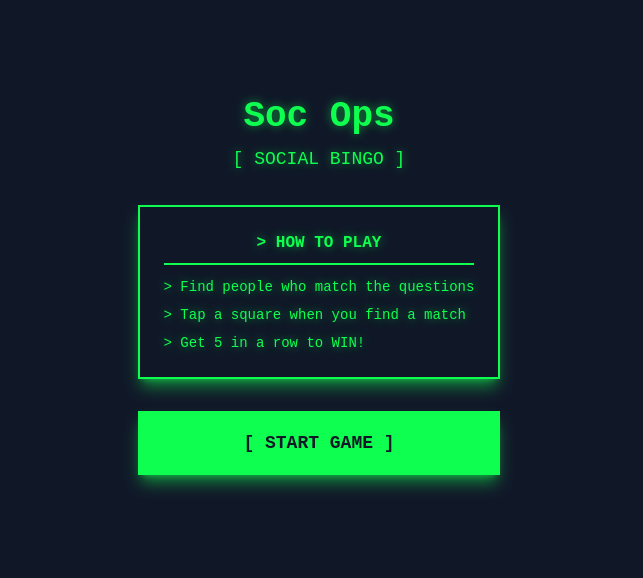
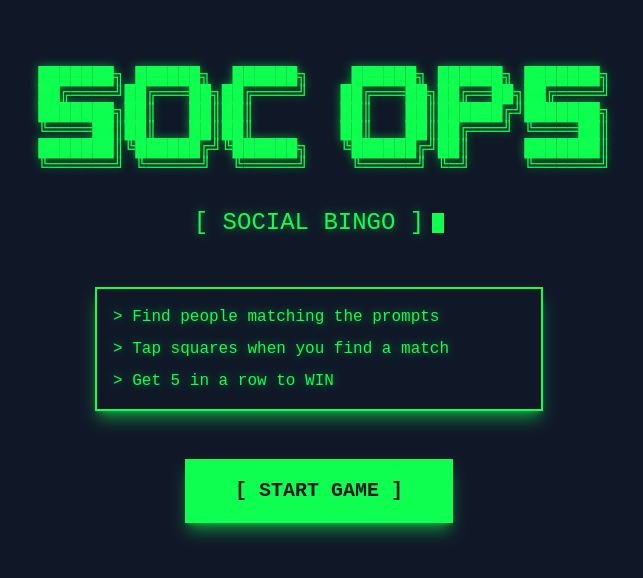
Before and after one commit to Junfromc/social-bingo, a React (Vite) app: page / in a window 1280 px wide. Shown: the part 114-692 px from the top of the page, without its empty margins (321-964 px from the left). Built offline with nearby package versions, Linux system fonts and the light colour scheme.

Commit message:
Complete StartScreen redesign with retro terminal aesthetic and accessibility improvements
Co-authored-by: Junfromc <101047429+Junfromc@users.noreply.github.com>

```diff
--- a/src/components/StartScreen.tsx
+++ b/src/components/StartScreen.tsx
@@ -4,23 +4,39 @@ interface StartScreenProps {
 
 export function StartScreen({ onStart }: StartScreenProps) {
   return (
-    <div className="flex flex-col items-center justify-center min-h-full p-6 bg-gray-900">
-      <div className="text-center max-w-sm">
-        <h1 className="text-4xl font-bold text-accent mb-2 font-mono">Soc Ops</h1>
-        <p className="text-lg text-accent mb-8 font-mono">[ SOCIAL BINGO ]</p>
+    <div className="flex flex-col items-center justify-center min-h-screen p-6 bg-gray-900">
+      <div className="text-center max-w-2xl w-full">
+        {/* ASCII Art Title Banner */}
+        <pre className="text-accent text-xs sm:text-sm md:text-base lg:text-lg leading-none mb-8" aria-label="SOC OPS title in ASCII art format">
+{`
+ ███████╗ ██████╗  ██████╗    ██████╗ ██████╗ ███████╗
+ ██╔════╝██╔═══██╗██╔════╝   ██╔═══██╗██╔══██╗██╔════╝
+ ███████╗██║   ██║██║        ██║   ██║██████╔╝███████╗
+ ╚════██║██║   ██║██║        ██║   ██║██╔═══╝ ╚════██║
+ ███████║╚██████╔╝╚██████╗   ╚██████╔╝██║     ███████║
+ ╚══════╝ ╚═════╝  ╚═════╝    ╚═════╝ ╚═╝     ╚══════╝
+`}
+        </pre>
 
-        <div className="bg-gray-900 border-2 border-accent p-6 shadow-lg shadow-accent/50 mb-8">
-          <h2 className="font-semibold text-accent mb-3 font-mono border-b-2 border-accent pb-2">&gt; HOW TO PLAY</h2>
-          <ul className="text-left text-accent text-sm space-y-2 font-mono">
-            <li>&gt; Find people who match the questions</li>
-            <li>&gt; Tap a square when you find a match</li>
-            <li>&gt; Get 5 in a row to WIN!</li>
-          </ul>
+        {/* Blinking Cursor */}
+        <div className="text-accent text-xl sm:text-2xl mb-12 flex items-center justify-center">
+          <span>[ SOCIAL BINGO ]</span>
+          <span className="inline-block w-3 h-5 bg-accent ml-2 animate-blink" aria-hidden="true"></span>
         </div>
 
+        {/* Rules Section - Terminal Style */}
+        <div className="border-2 border-accent p-4 shadow-lg shadow-accent/50 mb-12 text-left max-w-md mx-auto">
+          <div className="text-accent text-sm sm:text-base space-y-2">
+            <div>&gt; Find people matching the prompts</div>
+            <div>&gt; Tap squares when you find a match</div>
+            <div>&gt; Get 5 in a row to WIN</div>
+          </div>
+        </div>
+
+        {/* Start Button */}
         <button
           onClick={onStart}
-          className="w-full bg-accent text-gray-900 font-semibold py-4 px-8 text-lg active:bg-accent-light transition-colors font-mono border-2 border-accent shadow-lg shadow-accent/50 hover:shadow-[0_0_20px_rgba(15,255,80,0.8)]"
+          className="bg-accent text-gray-900 font-semibold py-4 px-12 text-xl border-2 border-accent shadow-lg shadow-accent/50 hover:shadow-[0_0_20px_rgba(15,255,80,0.8)] active:bg-accent-light transition-all"
         >
           [ START GAME ]
         </button>
--- a/src/index.css
+++ b/src/index.css
@@ -23,3 +23,23 @@ body {
   color: #0FFF50;
   text-shadow: 0 0 10px rgba(15, 255, 80, 0.5);
 }
+
+@keyframes blink {
+  0%, 49% {
+    opacity: 1;
+  }
+  50%, 100% {
+    opacity: 0;
+  }
+}
+
+.animate-blink {
+  animation: blink 1s step-end infinite;
+}
+
+@media (prefers-reduced-motion: reduce) {
+  .animate-blink {
+    animation: none;
+    opacity: 1;
+  }
+}
```
Also changed, not shown: 1 other file (tests, documents, lock files or other folders).
